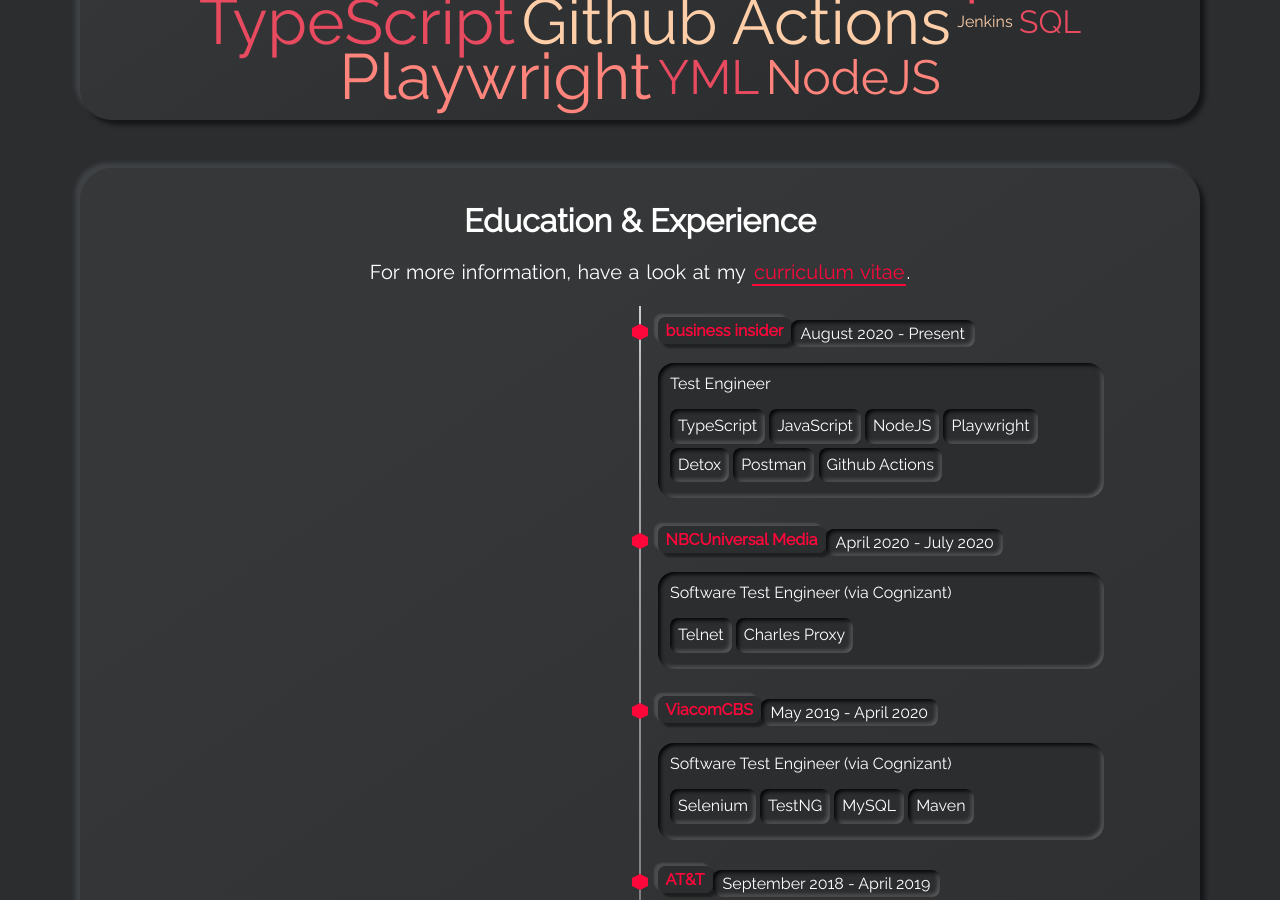
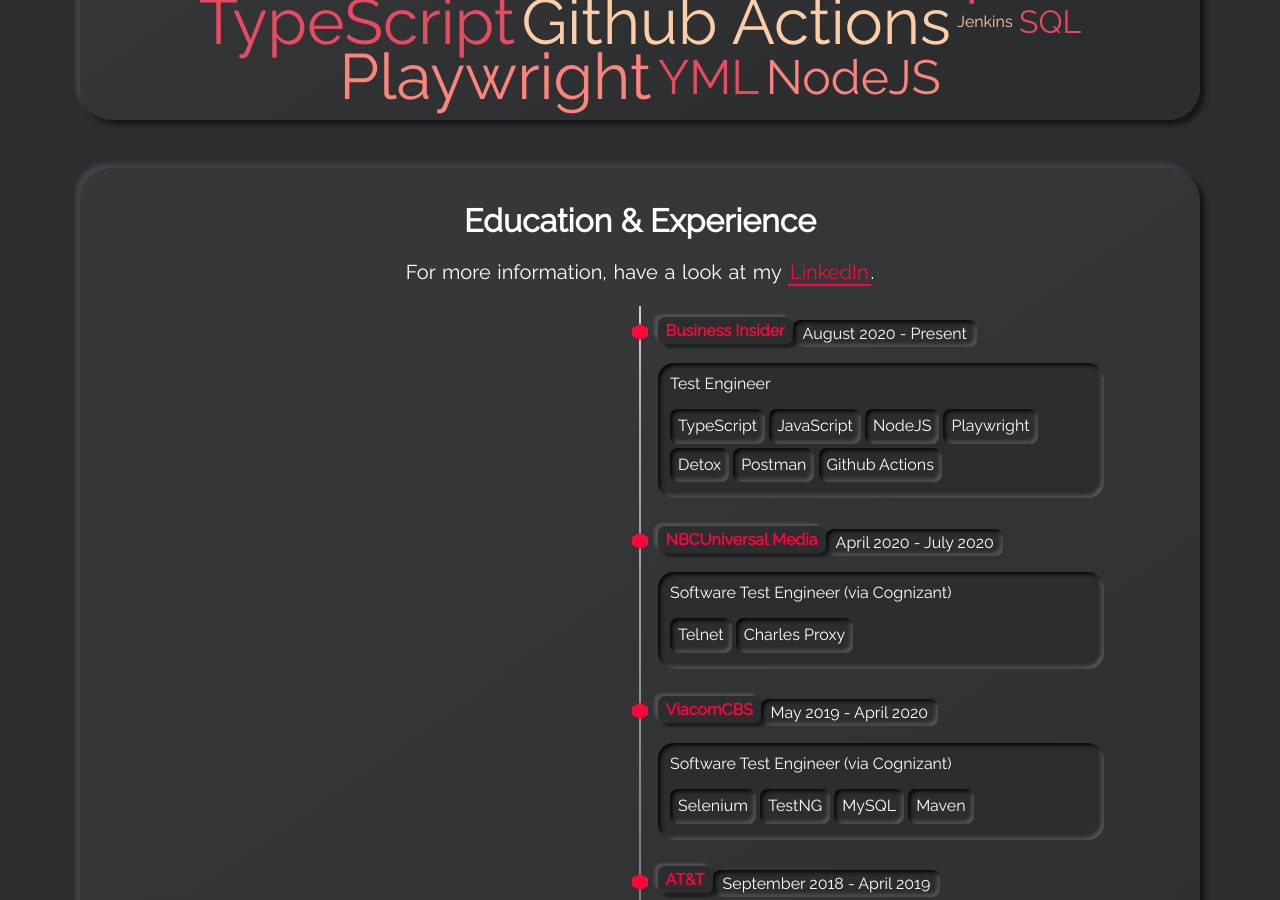
Before and after one commit to TheBookKnight/thebookknight.github.io, a Jekyll site: the page built from index.html, in a window 1280 px wide and 900 px high, scrolled down 1617 px. Built offline with Jekyll 4.4.1, drawn with Linux system fonts in a browser that asks for light colours.

Commit message:
9 - rebrand - Update work exp

```diff
--- a/_config.yml
+++ b/_config.yml
@@ -52,7 +52,7 @@
 timeline_title: Education & Experience
 # cv_download_link: The link where you host your cv.
 # > e.g. you share your cv on your dropbox, then add the dropbox link here
-cv_download_link: https://example.com/
+cv_download_link: https://www.linkedin.com/in/joshuacadavez/
 
 # PROJECTS SECTION
 # show_projects_card:
--- a/_data/timeline.yml
+++ b/_data/timeline.yml
@@ -17,7 +17,7 @@
 #     - tag: Rails
 #   timeline-side: right
 
-- title: business insider
+- title: Business Insider
   title-url: https://www.businessinsider.com/
   date: August 2020 - Present
   subtitle: Test Engineer
--- a/_includes/section-timeline.html
+++ b/_includes/section-timeline.html
@@ -2,7 +2,7 @@
 <p class="subtitle">
   For more information, have a look at my
   <a class="highlight-link" href="{{site.cv_download_link}}" target="_blank" rel="noreferrer">
-    curriculum vitae
+    LinkedIn
   </a>.
 </p>
 
```
Also changed, not shown: 2 other files.
